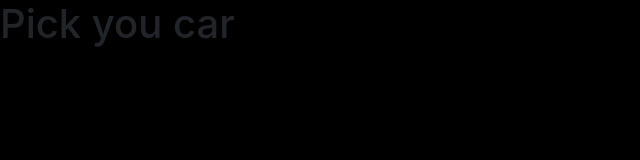
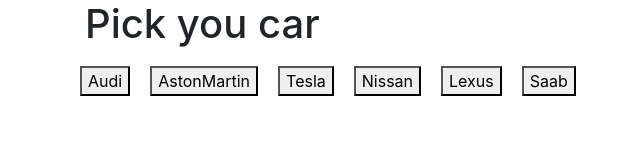
Before and after one commit to Beduncan/Car-Gifs, a plain HTML site: page index.html in a window 1280 px wide. Shown: the whole page, without its empty margins (0-640 px from the left). Drawn offline with nearby package versions, Linux system fonts and the light colour scheme.

Commit message:
button selects ajax

```diff
--- /dev/null
+++ b/assests/JS/cargif.js
@@ -0,0 +1,50 @@
+$(document).ready(function(){
+
+var topics =[
+	'Audi',
+	'AstonMartin',
+	'Tesla',
+	'Nissan',
+	'Lexus',
+	'Saab'
+];
+//geting gifs from ajax
+function displayGif(){
+	var car = $(this).attr("data-name");
+	var queryURL ="https://api.giphy.com/v1/gifs/search?q=&api_key=uZGm777wAQsj1NHha0667cF4gwkvc9NO&q=" + car + "&limit=10&offset=0&rating=G&lang=en"
+
+	$.ajax({
+		url:queryURL,
+		method: "GET"
+	}).done(function(response){
+	//geting responce form api
+	console.log(response);
+		//put response rating in div
+	$("#Rdiv").html('Rating: '+response.data[0].rating);
+	//showing gifs in div
+	var gifs
+	$("#gifs").html(gifs);
+
+	});
+}
+function makebutton(){
+
+	$("#buttons").empty();
+//for loop thur array
+	for (var i = 0; i <topics.length;i++) {
+//creating buttons from array above
+	var a = $("<button>");
+	a.addClass("topic");
+	a.attr("data-name", topics[i]);
+	a.text(topics[i]);
+	$("#buttons").append(a);
+	}
+}
+makebutton();
+
+      $(document).on("click", ".topic", displayGif);
+//adding listener to all elements w/ class of topic
+
+
+// closeing ready
+});
--- a/assests/css/reset.css
+++ b/assests/css/reset.css
@@ -0,0 +1,48 @@
+/* http://meyerweb.com/eric/tools/css/reset/
+   v2.0 | 20110126
+   License: none (public domain)
+*/
+
+html, body, div, span, applet, object, iframe,
+h1, h2, h3, h4, h5, h6, p, blockquote, pre,
+a, abbr, acronym, address, big, cite, code,
+del, dfn, em, img, ins, kbd, q, s, samp,
+small, strike, strong, sub, sup, tt, var,
+b, u, i, center,
+dl, dt, dd, ol, ul, li,
+fieldset, form, label, legend,
+table, caption, tbody, tfoot, thead, tr, th, td,
+article, aside, canvas, details, embed,
+figure, figcaption, footer, header, hgroup,
+menu, nav, output, ruby, section, summary,
+time, mark, audio, video {
+	margin: 0;
+	padding: 0;
+	border: 0;
+	font-size: 100%;
+	font: inherit;
+	vertical-align: baseline;
+}
+/* HTML5 display-role reset for older browsers */
+article, aside, details, figcaption, figure,
+footer, header, hgroup, menu, nav, section {
+	display: block;
+}
+body {
+	line-height: 1;
+}
+ol, ul {
+	list-style: none;
+}
+blockquote, q {
+	quotes: none;
+}
+blockquote:before, blockquote:after,
+q:before, q:after {
+	content: '';
+	content: none;
+}
+table {
+	border-collapse: collapse;
+	border-spacing: 0;
+}
--- a/assests/css/style.css
+++ b/assests/css/style.css
@@ -1,3 +1,10 @@
 *{
-	background-color: black;
+	background-color: ;
+
 }
+.header{
+
+}
+.topic{
+	margin: 10px;
+}
--- a/index.html
+++ b/index.html
@@ -5,16 +5,23 @@
   <meta charset="utf-8">
   <title>Car Gifs</title>
   <script src="https://cdnjs.cloudflare.com/ajax/libs/jquery/3.2.1/jquery.min.js"></script>
+  <script type="text/javascript" src="assests/JS/cargif.js"></script>
   <link rel="stylesheet" type="text/css" href="assests/css/style.css">
   <link rel="stylesheet" href="https://maxcdn.bootstrapcdn.com/bootstrap/4.0.0-beta.2/css/bootstrap.min.css" integrity="sha384-PsH8R72JQ3SOdhVi3uxftmaW6Vc51MKb0q5P2rRUpPvrszuE4W1povHYgTpBfshb" crossorigin="anonymous">
 </head>
 <body>
-  <div class="row">
-    <h1 class="col-lg-12">Pick you car </h1>
-  </div>
+  <div class="container">
+    <div class="row">
+      <h1 class="col-lg-12 header" >Pick you car </h1>
+    </div>
 
-  <div class="row">
-    <div id="buttons"></div>
+    <div class="row">
+      <div id="buttons"></div>
+    </div>
+    <div class="row">
+      <div id="gifs"></div>
+      <div id="Rdiv" ></div>
+    </div>
   </div>
 </body>
 </html>
```
